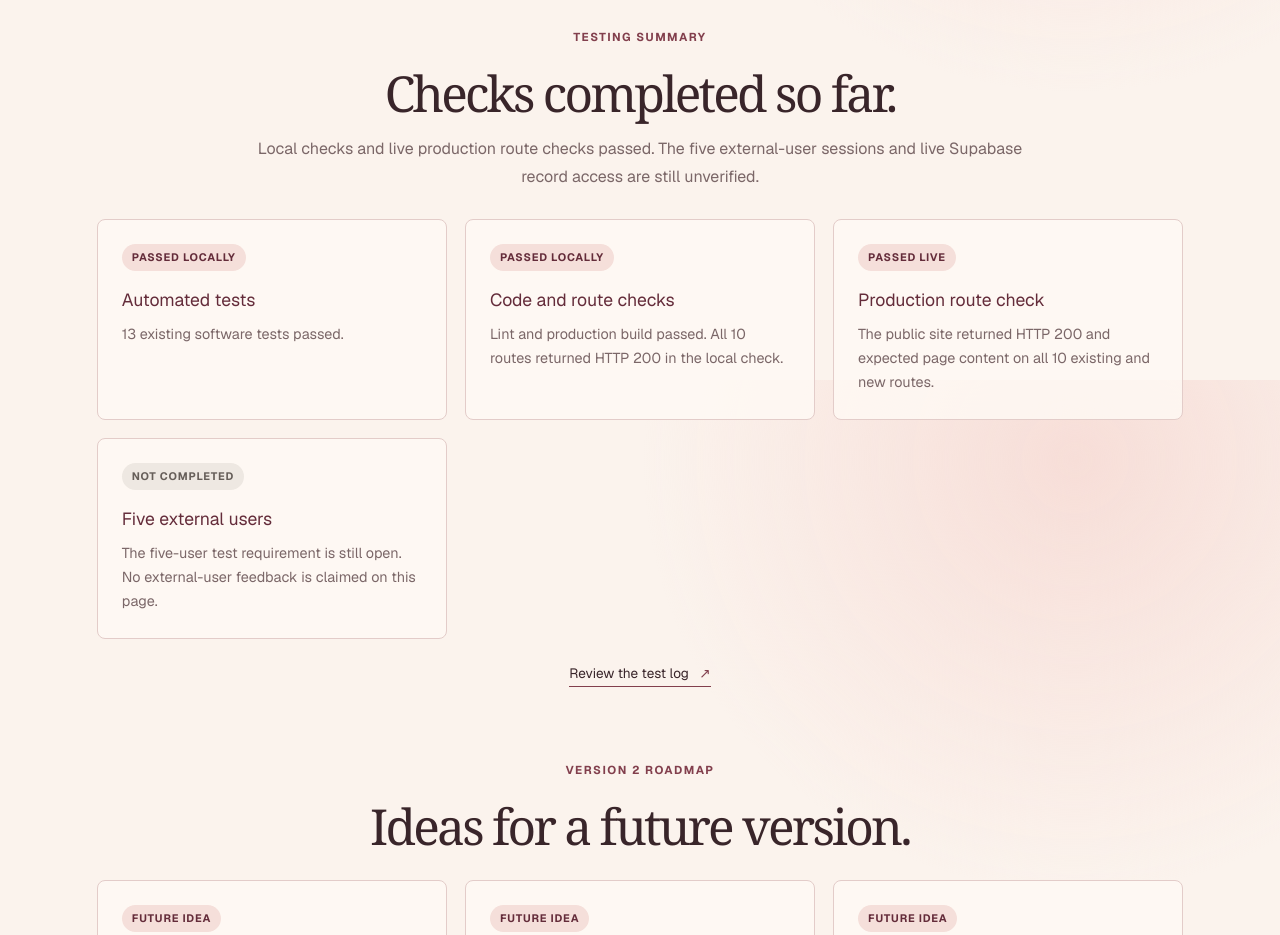
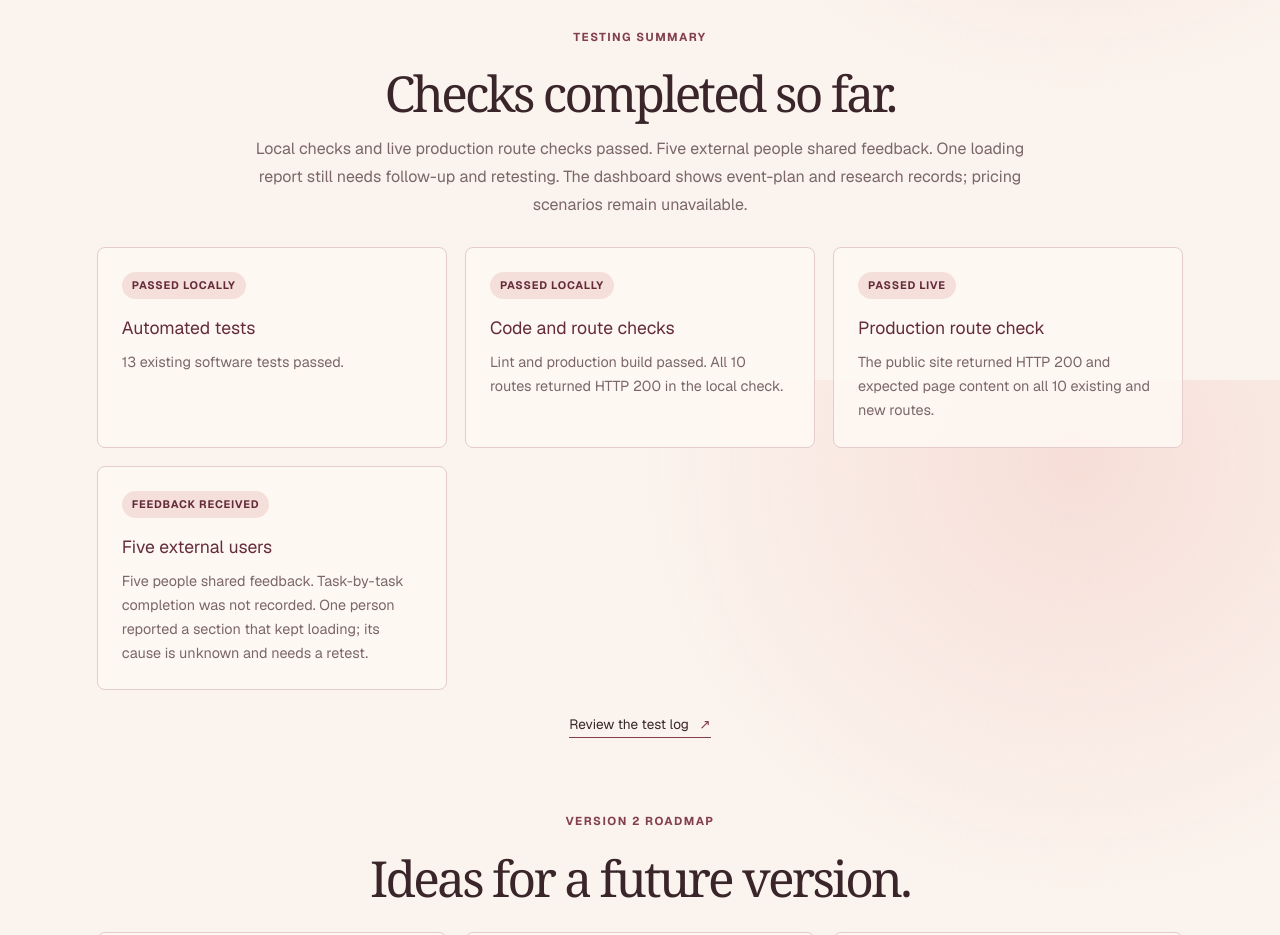
Before and after one commit to camilagutierrezporter/cakematch-ai, a Next.js app: page /demo in a window 1280 px wide. Shown: the part 2020-2955 px from the top of the page. Built offline with nearby package versions, Linux system fonts and the light colour scheme.

Commit message:
feat: show Week 6 external feedback summary

```diff
--- a/src/app/demo/page.tsx
+++ b/src/app/demo/page.tsx
@@ -83,12 +83,12 @@ export default function DemoPage() {
       </section>
 
       <section className="week6-section" aria-labelledby="testing-summary-title">
-        <div className="week6-heading"><p className="eyebrow">Testing summary</p><h2 id="testing-summary-title">Checks completed so far.</h2><p className="week6-muted">Local checks and live production route checks passed. The five external-user sessions and live Supabase record access are still unverified.</p></div>
+        <div className="week6-heading"><p className="eyebrow">Testing summary</p><h2 id="testing-summary-title">Checks completed so far.</h2><p className="week6-muted">Local checks and live production route checks passed. Five external people shared feedback. One loading report still needs follow-up and retesting. The dashboard shows event-plan and research records; pricing scenarios remain unavailable.</p></div>
         <div className="week6-card-grid test-summary-grid">
           <article className="week6-card"><span className="status-pill">Passed locally</span><h3>Automated tests</h3><p>13 existing software tests passed.</p></article>
           <article className="week6-card"><span className="status-pill">Passed locally</span><h3>Code and route checks</h3><p>Lint and production build passed. All 10 routes returned HTTP 200 in the local check.</p></article>
           <article className="week6-card"><span className="status-pill">Passed live</span><h3>Production route check</h3><p>The public site returned HTTP 200 and expected page content on all 10 existing and new routes.</p></article>
-          <article className="week6-card"><span className="status-pill status-proposed">Not completed</span><h3>Five external users</h3><p>The five-user test requirement is still open. No external-user feedback is claimed on this page.</p></article>
+          <article className="week6-card"><span className="status-pill">Feedback received</span><h3>Five external users</h3><p>Five people shared feedback. Task-by-task completion was not recorded. One person reported a section that kept loading; its cause is unknown and needs a retest.</p></article>
         </div>
         <p className="week6-test-link"><Link className="text-link" href="/docs">Review the test log <span aria-hidden="true">↗</span></Link></p>
       </section>
```
